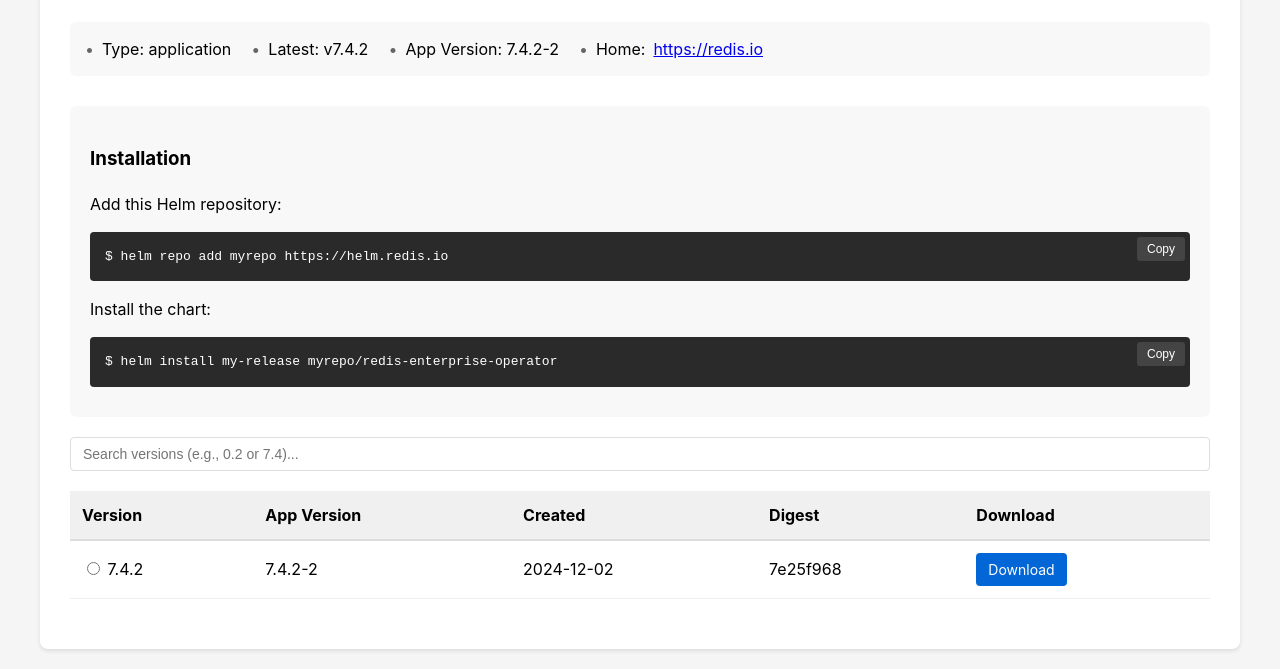
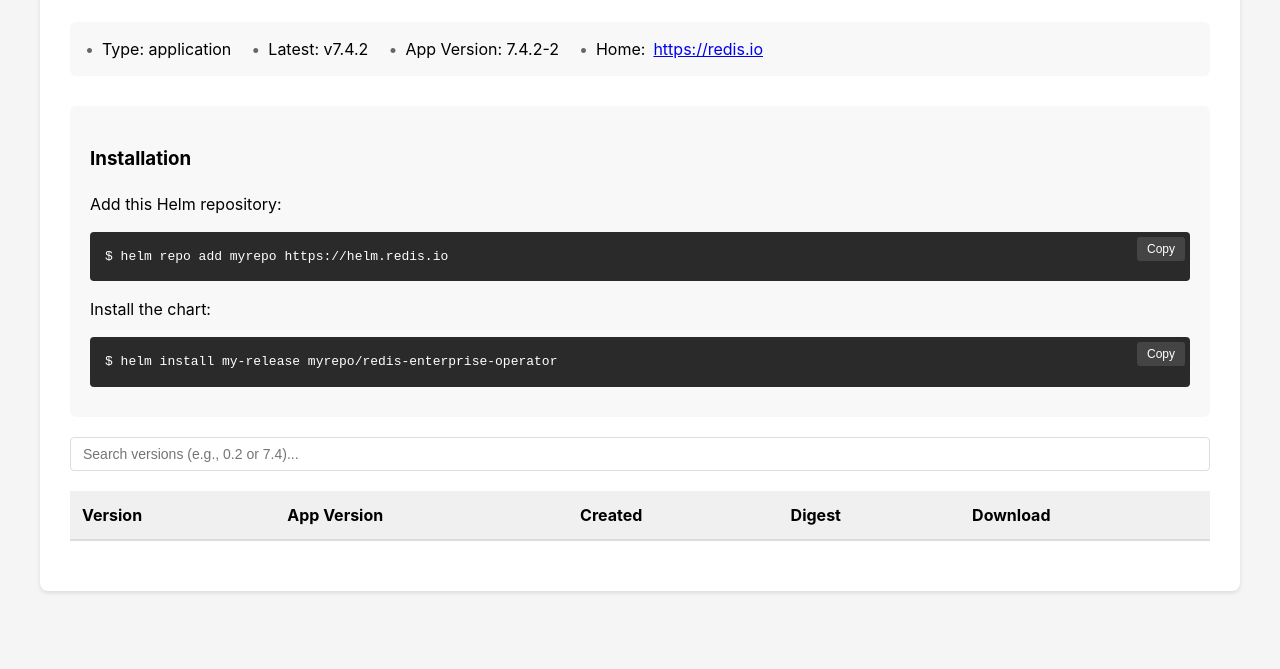
Before and after one commit to oshribr/helm-release, a plain HTML site: page index.html in a window 1280 px wide. Shown: the part 150-819 px from the top of the page. Drawn offline with Linux system fonts and the light colour scheme.

Commit message:
remove old version

```diff
--- a/index.html
+++ b/index.html
@@ -174,18 +174,6 @@
             </thead>
             <tbody>
 
-        <tr class="version-row" data-version="7.4.2"
-            data-appversion="7.4.2-2" data-command="helm install my-release myrepo/redis-enterprise-operator:7.4.2">
-            <td>
-                <input type="radio" name="version" value="7.4.2"
-                    onclick="toggleVersion(this)" data-default="helm install my-release myrepo/redis-enterprise-operator">
-                7.4.2
-            </td>
-            <td>7.4.2-2</td>
-            <td>2024-12-02</td>
-            <td>7e25f968</td>
-            <td><a href="https://github.com/oshribr/helm-release/releases/download/redis-enterprise-operator-7.4.2/redis-enterprise-operator-7.4.2.tgz" class="download-btn">Download</a></td>
-        </tr>
             </tbody>
         </table>
     </div>
```
Also changed, not shown: 1 other file.
